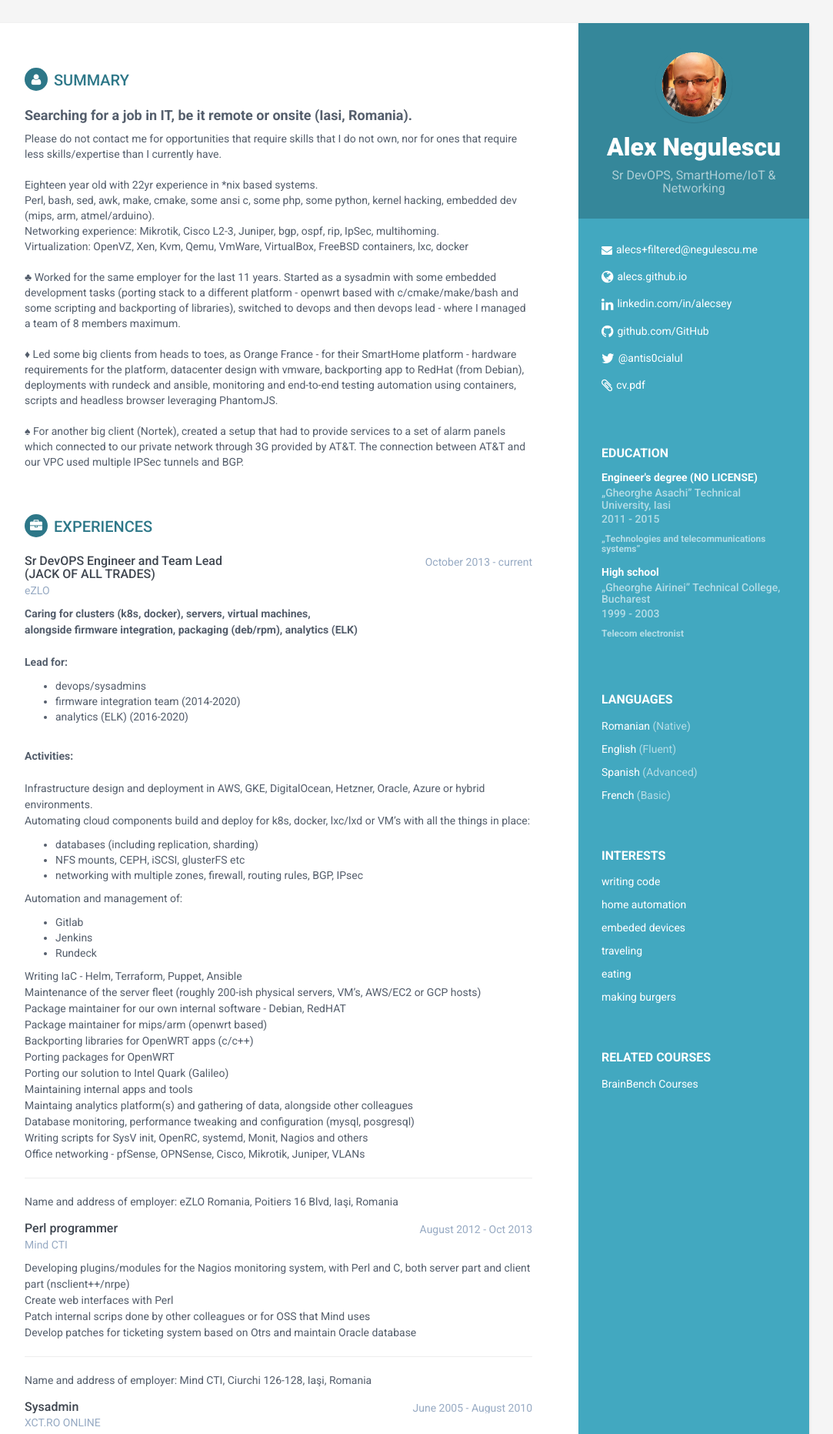
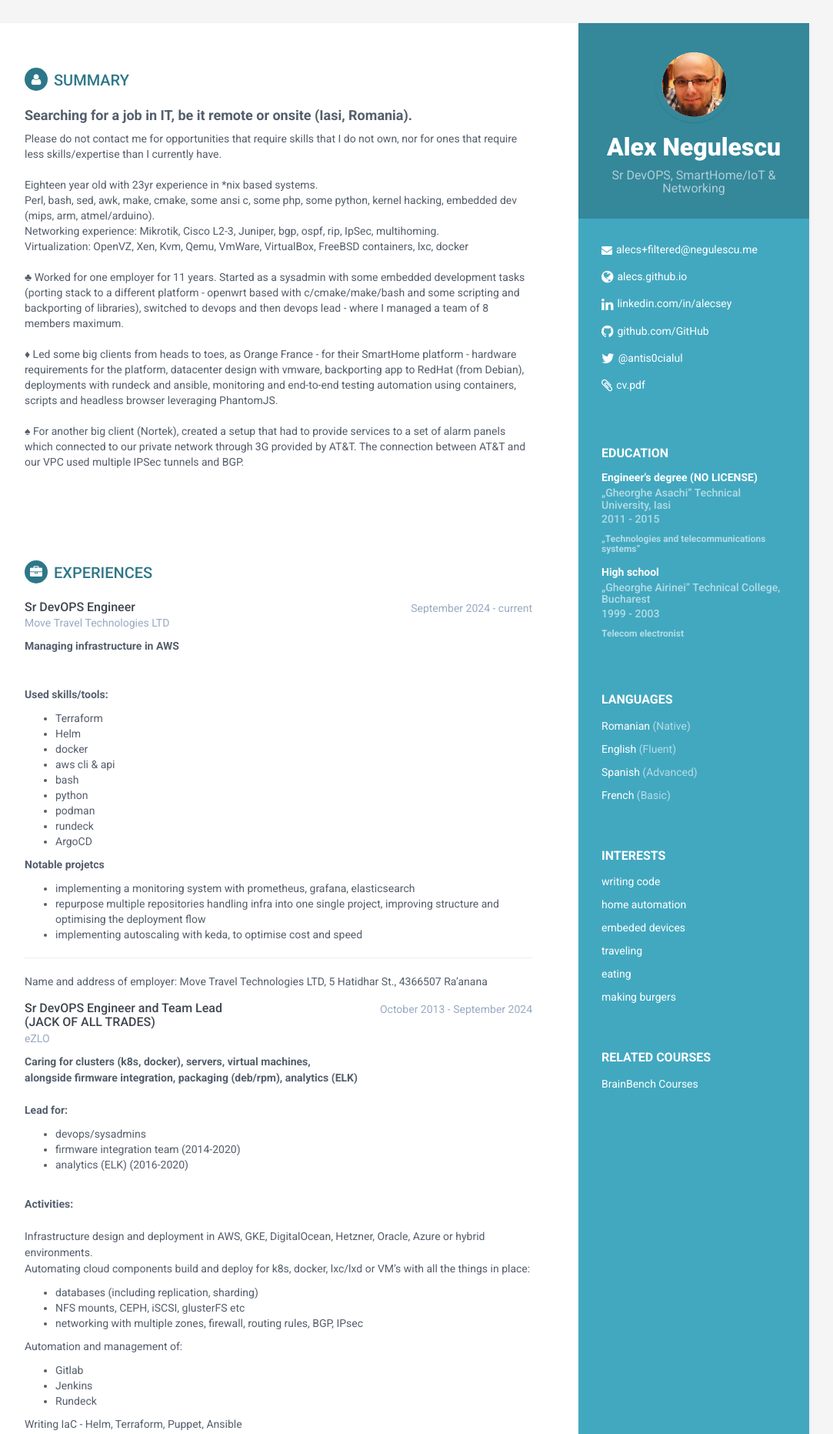
Before and after one commit to alecs/alecs.github.io, a Jekyll site: the page built from cv.html, in a window 1280 px wide. Shown: the top 1863 px of the page at 77% size, without its empty margins (128-1211 px from the left). Built offline with Jekyll 4.4.1, drawn with Linux system fonts in a browser that asks for light colours.

Commit message:
update, fix printing

```diff
--- a/_data/cv_experiences.yml
+++ b/_data/cv_experiences.yml
@@ -1,5 +1,49 @@
+- title: Sr DevOPS Engineer<br />
+  time: September 2024 - current
+  company: Move Travel Technologies LTD
+  info: <b>Managing infrastructure in AWS</b><br />
+    <br /><br />
+
+    <b>Used skills/tools:</b><br />
+
+    * Terraform
+
+    * Helm
+
+    * docker
+
+    * aws cli & api
+
+    * bash
+
+    * python
+
+    * podman
+
+    * rundeck
+
+    * ArgoCD
+
+
+
+    <b>Notable projetcs</b><br />
+
+    * implementing a monitoring system with prometheus, grafana, elasticsearch
+
+    * repurpose multiple repositories handling infra into one single project, improving structure and optimising the deployment flow
+
+    * implementing autoscaling with keda, to optimise cost and speed
+
+    <br />
+
+
+    ___
+
+    Name and address of employer&#x3A; Move Travel Technologies LTD, 5 Hatidhar St., 4366507 Ra'anana
+
+
 - title: Sr DevOPS Engineer and Team Lead <br />(JACK OF ALL TRADES)
-  time: October 2013  - current
+  time: October 2013  - September 2024
   company: eZLO
   info: <b>Caring for clusters (k8s, docker), servers, virtual machines,<br />
     alongside firmware integration, packaging (deb/rpm), analytics (ELK)</b><br /><br />
--- a/_data/cv_profile.yml
+++ b/_data/cv_profile.yml
@@ -1,14 +1,16 @@
 summary: <h4>Searching for a job in IT, be it remote or onsite (Iasi, Romania).</h4>
     Please do not contact me for opportunities that require skills that I do not own, nor for ones
     that require less skills/expertise than I currently have.<br /><br />
-    Eighteen year old with 22yr experience in *nix based systems.<br />
+    Eighteen year old with 23yr experience in *nix based systems.<br />
     Perl, bash, sed, awk, make, cmake, some ansi c, some php, some python, kernel hacking, embedded dev (mips, arm, atmel/arduino).<br />
     Networking experience&#x3A; Mikrotik, Cisco L2-3, Juniper, bgp, ospf, rip, IpSec, multihoming.<br />
     Virtualization&#x3A; OpenVZ, Xen, Kvm, Qemu, VmWare, VirtualBox, FreeBSD containers, lxc, docker<br /><br />
 
-    &clubs; Worked for the same employer for the last 11 years. Started as a sysadmin with some embedded development tasks (porting stack to a different platform &#45; openwrt based with c/cmake/make/bash and some scripting and backporting of libraries), switched to devops and then devops lead - where I managed a team of 8 members maximum.<br /><br />
+    &clubs; Worked for one employer for 11 years. Started as a sysadmin with some embedded development tasks (porting stack to a different platform &#45; openwrt based with c/cmake/make/bash and some scripting and backporting of libraries), switched to devops and then devops lead - where I managed a team of 8 members maximum.<br /><br />
     &diams; Led some big clients from heads to toes, as Orange France &#45; for their SmartHome platform &#45; hardware requirements for the platform, datacenter design with vmware, backporting app to RedHat (from Debian), deployments with rundeck and ansible, monitoring and end&#45;to&#45;end testing automation using containers, scripts and headless browser leveraging PhantomJS.<br /><br />
     &spades; For another big client (Nortek), created a setup that had to provide services to a set of alarm panels which connected to our private network through 3G provided by AT&T. The connection between AT&T and our VPC used multiple IPSec tunnels and BGP.
+
+    <br /><br /><br /><br />
 
 education:
     - degree: Engineer's degree (NO LICENSE)
--- a/assets/css/styles.css
+++ b/assets/css/styles.css
@@ -260,19 +260,26 @@ p {
   }
 
   .skillset .item {
-    margin-bottom: 15px;
+    margin-bottom: 0px;
     float: left;
-    margin-left:10px;
+    margin-left: 5px;
     overflow: hidden;
+    display: inline-block;
   }
 
   .skillset {
     display: table-cell;
+    width: 100%;
     float: none;
   }
 
   .skills-section .section-title {
-    padding-top: 140px;
+    padding-top: 0px;
+  }
+
+  .main-wrapper .time {
+    position: unset;
+    float: left;
   }
 }
 
```
